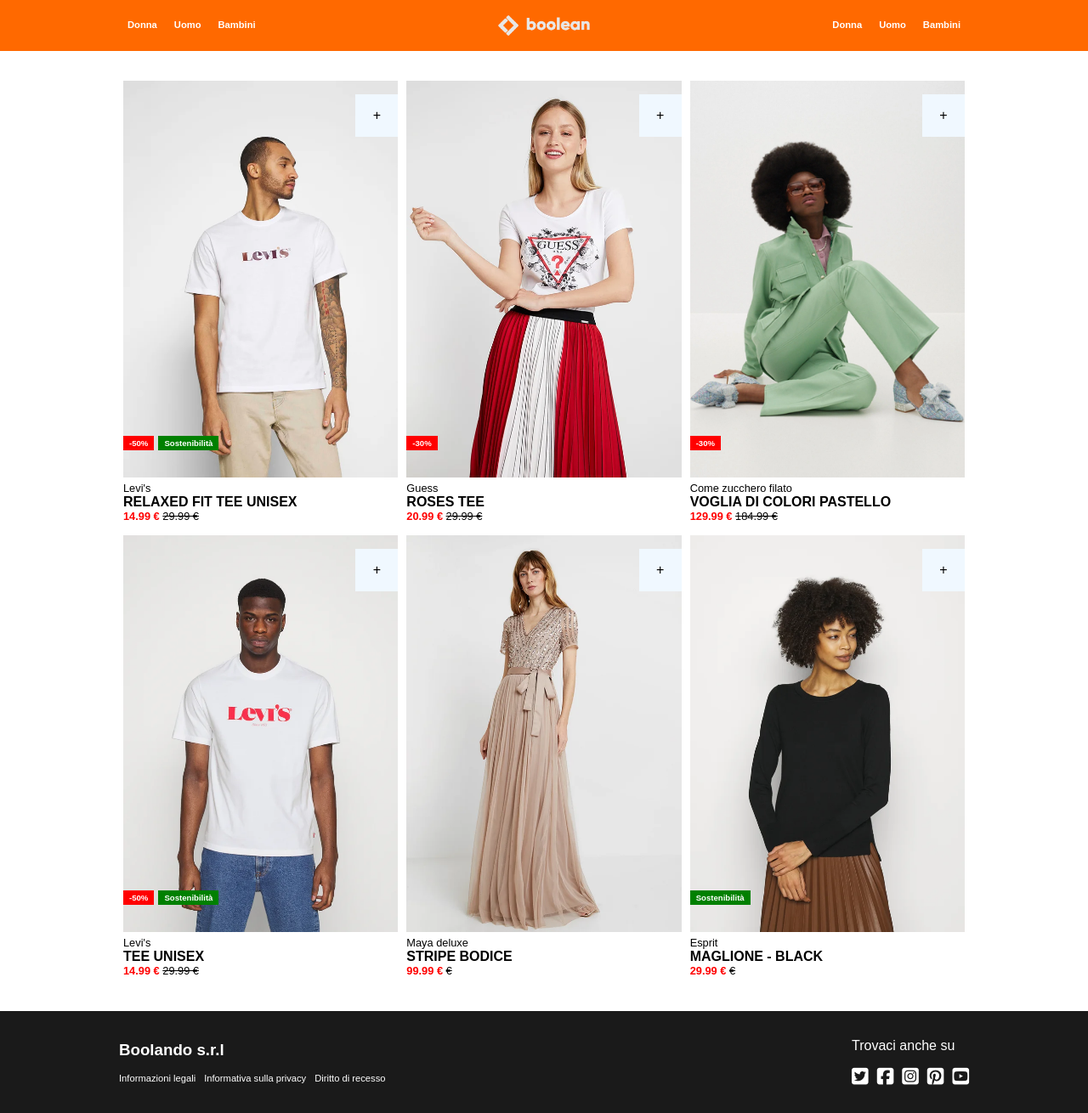
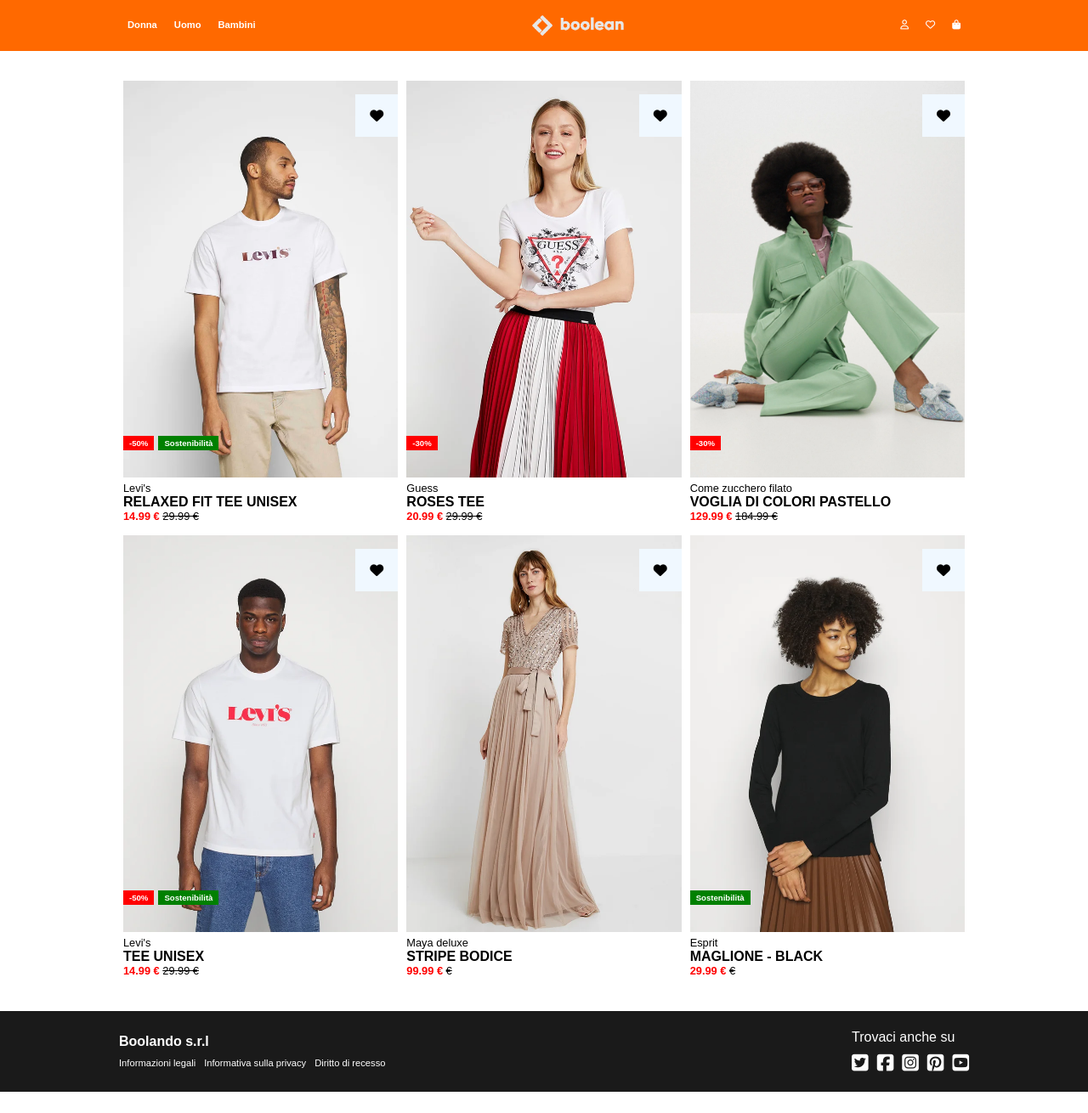
Before and after one commit to LorenzoRossini01/vite-boolando, a Vue app: page / in a window 1280 px wide. Shown: the whole page at 85% size. After the commit the page ends 1285 px from the top, so only its background shows below. Built offline with nearby package versions, Linux system fonts and the light colour scheme.

Commit message:
feat: add font awersome icons

```diff
--- a/src/components/AppFooter.vue
+++ b/src/components/AppFooter.vue
@@ -57,18 +57,21 @@
 
 <style lang="scss" scoped>
 footer {
-  padding: 2rem 0;
+  padding: 1.4rem 0;
   background-color: #1a1a1a;
   color: white;
   .container {
     display: flex;
     justify-content: space-between;
     align-items: center;
+    h3 {
+      font-size: 1rem;
+    }
     ul {
       display: flex;
       gap: 10px;
       font-size: 0.7rem;
-      margin-top: 1rem;
+      margin-top: 0.6rem;
     }
     li {
       a {
--- a/src/components/AppHeader.vue
+++ b/src/components/AppHeader.vue
@@ -3,6 +3,11 @@
   data() {
     return {
       navList: ["Donna", "Uomo", "Bambini"],
+      navIcons: [
+        "fa-regular fa-user",
+        "fa-regular fa-heart",
+        "fa-solid fa-bag-shopping",
+      ],
     };
   },
 };
@@ -13,7 +18,9 @@
     <div class="container">
       <nav>
         <ul>
-          <li v-for="navItem in navList">{{ navItem }}</li>
+          <li v-for="navItem in navList">
+            <a href="#">{{ navItem }}</a>
+          </li>
         </ul>
       </nav>
 
@@ -23,7 +30,9 @@
 
       <nav>
         <ul>
-          <li v-for="navItem in navList">{{ navItem }}</li>
+          <li v-for="icon in navIcons">
+            <a href="#"><i :class="icon"></i></a>
+          </li>
         </ul>
       </nav>
     </div>
@@ -52,6 +61,10 @@
   li {
     display: inline-block;
     margin: 0 10px;
+    a {
+      text-decoration: none;
+      color: inherit;
+    }
   }
 
   div {
--- a/src/components/AppMain.vue
+++ b/src/components/AppMain.vue
@@ -158,7 +158,7 @@
             :class="card.state.favourite ? 'active' : ''"
             class="favourites"
           >
-            +
+            <i class="fa-solid fa-heart"></i>
           </div>
         </div>
         <div class="card-details">
```
